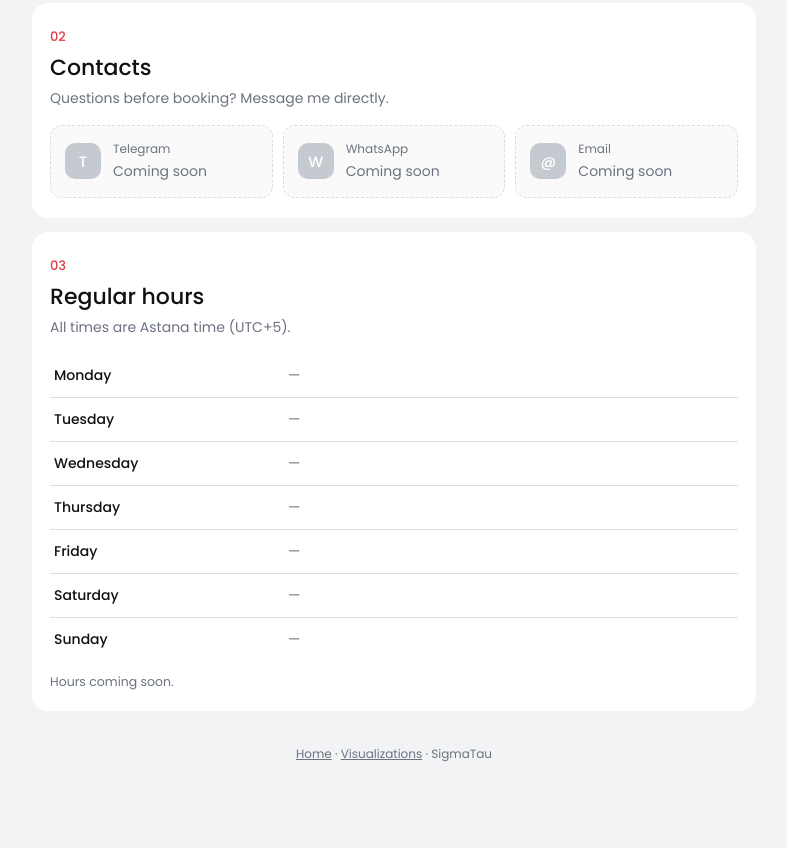
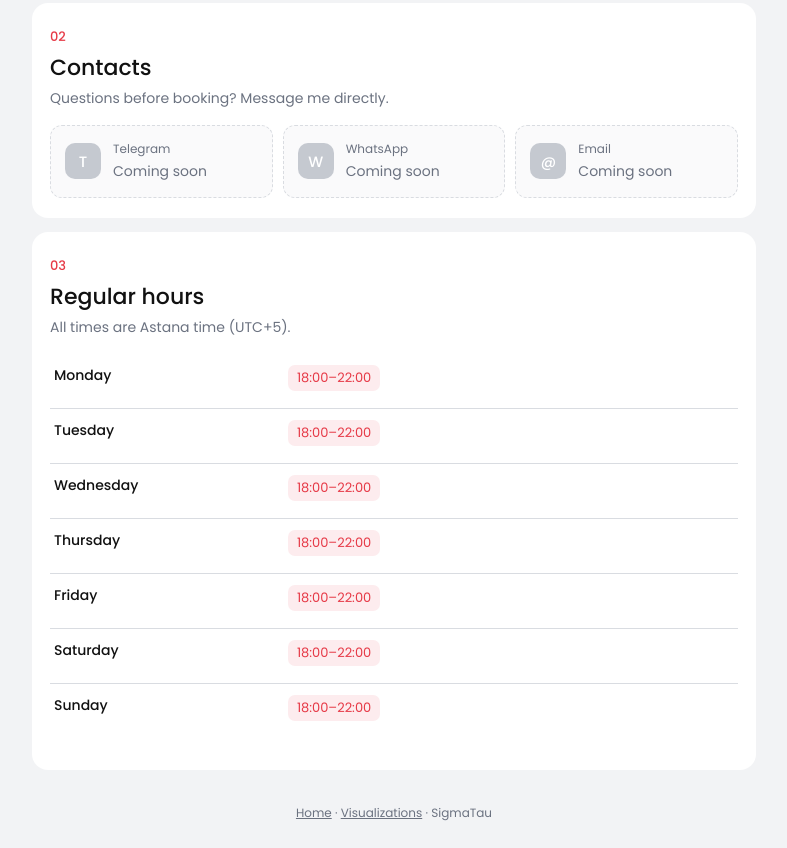
Before and after one commit to temirkhansmagulov/temirkhansmagulov.github.io, a plain HTML site: page tutoring/index.html in a window 1280 px wide. Shown: the part 683-1531 px from the top of the page, without its empty margins (246-1033 px from the left). Before the commit the page ends 1472 px from the top, so only its background shows below. Drawn offline with Linux system fonts and the light colour scheme.

Commit message:
Tutoring: regular hours 18:00–22:00 every day
Co-Authored-By: Claude Opus 5.5 <noreply@anthropic.com>
Claude-Session: https://claude.ai/code/session_0197ADi4ct8gK1rvy9qM6zXX

```diff
--- a/tutoring/index.html
+++ b/tutoring/index.html
@@ -115,7 +115,15 @@ const SETTINGS = {
   email:    "",
   replyNote: "",                       // e.g. "I usually reply within 24 hours."
   timezone: "Astana time (UTC+5)",
-  hours: { Monday: [], Tuesday: [], Wednesday: [], Thursday: [], Friday: [], Saturday: [], Sunday: [] },
+  hours: {
+    Monday: ["18:00–22:00"],
+    Tuesday: ["18:00–22:00"],
+    Wednesday: ["18:00–22:00"],
+    Thursday: ["18:00–22:00"],
+    Friday: ["18:00–22:00"],
+    Saturday: ["18:00–22:00"],
+    Sunday: ["18:00–22:00"],
+  },
   hoursNote: ""                        // e.g. "Other times possible by arrangement."
 };
 /* ================================================================ */
```
